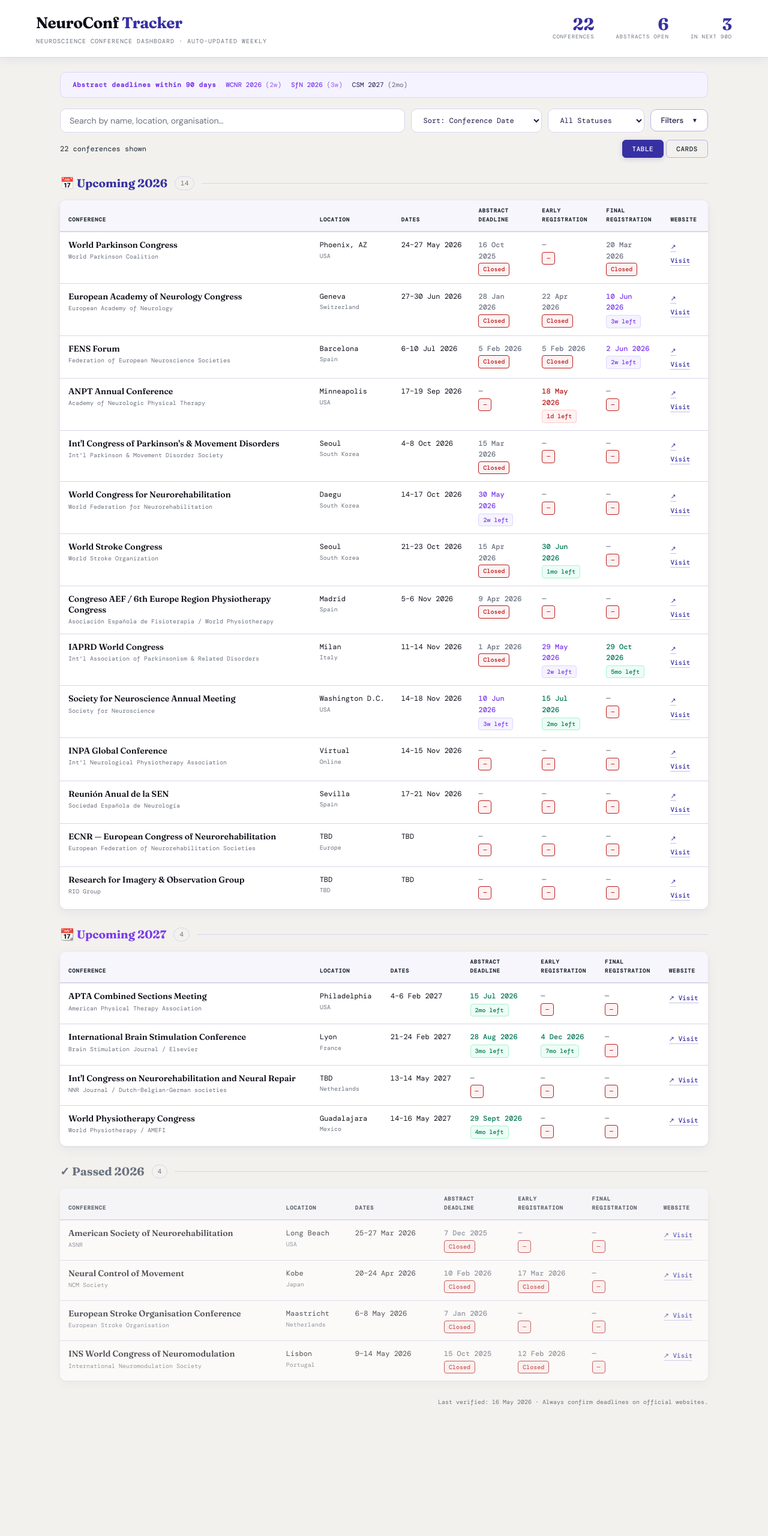
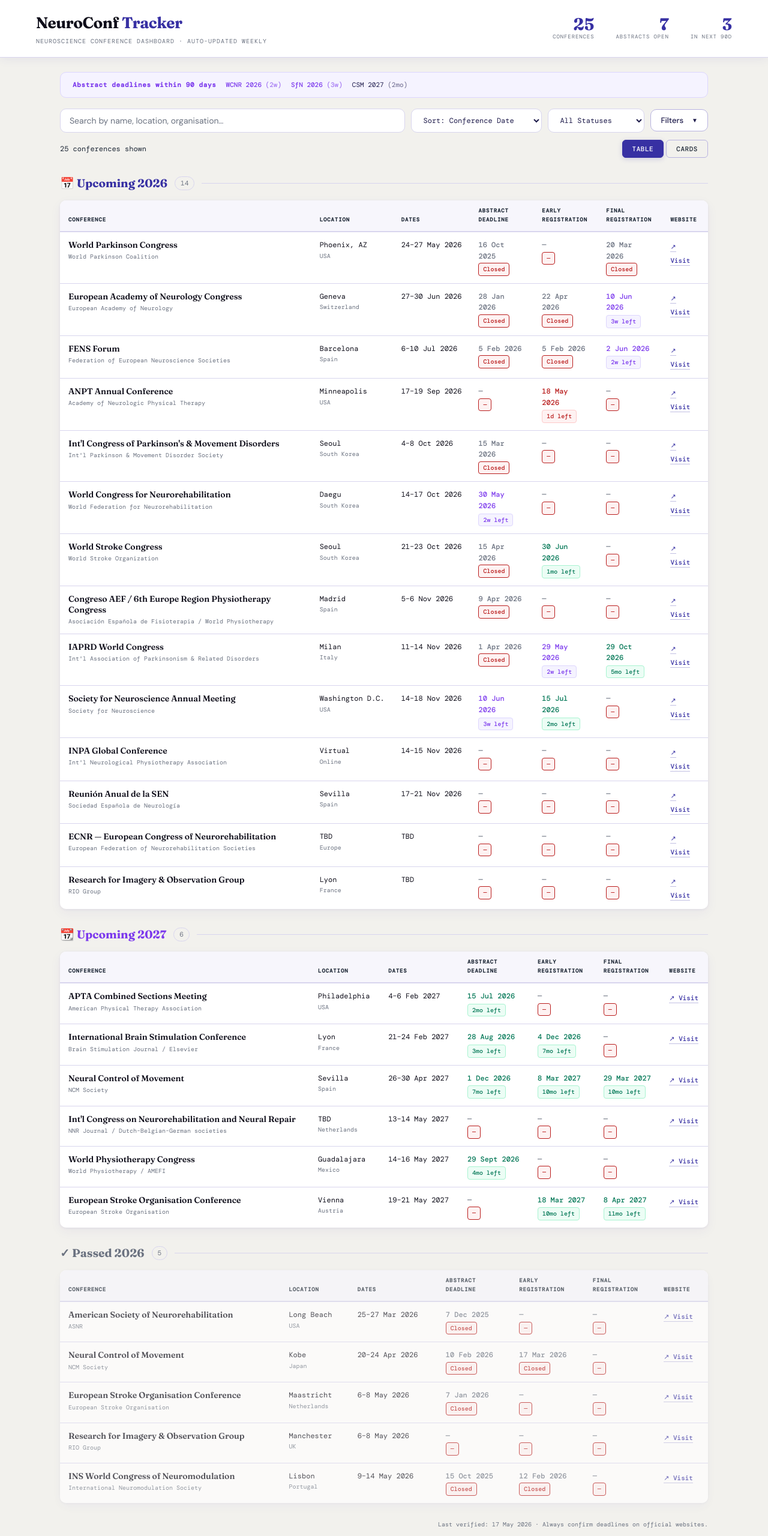
Before and after one commit to mmorenoverdu/neuroconf-tracker, a plain HTML site: page index.html in a window 1280 px wide. Shown: the whole page at 60% size. Before the commit the page ends 2425 px from the top, so only its background shows below. Drawn offline with nearby package versions, Linux system fonts and the light colour scheme.

Commit message:
Add files via upload

```diff
--- a/index.html
+++ b/index.html
@@ -184,7 +184,7 @@
   </div>
 
   <div id="content"></div>
-  <div class="last-updated" id="last-updated">Last verified: 16 May 2026 · Always confirm deadlines on official websites.</div>
+  <div class="last-updated" id="last-updated">Last verified: 17 May 2026 · Always confirm deadlines on official websites.</div>
 </div>
 
 <script>
@@ -193,14 +193,14 @@ const CHANGELOG = [];
 // CHANGELOG_END
 
 const CATEGORIES = [
-  { id:"neuroscience",    label:"Neuroscience (general)",   ids:[4,5,1]              },
+  { id:"neuroscience",    label:"Neuroscience (general)",   ids:[4,5,1,24]           },
   { id:"neurology",       label:"Neurology (general)",      ids:[15,12]              },
   { id:"neurorehab",      label:"Neurorehabilitation",      ids:[3,7,9,10,11,21,19]  },
   { id:"physiotherapy",   label:"Physiotherapy",            ids:[22,23,17,18]        },
   { id:"neuromodulation", label:"Neuromodulation",          ids:[20,8]               },
   { id:"parkinson",       label:"Parkinson's",              ids:[13,14,16]           },
-  { id:"stroke",          label:"Stroke",                   ids:[2,7]                },
-  { id:"imagery",         label:"Imagery / Observation",    ids:[6]                  },
+  { id:"stroke",          label:"Stroke",                   ids:[2,7,25]             },
+  { id:"imagery",         label:"Imagery / Observation",    ids:[6,26]               },
 ];
 
 // DATA_START
@@ -309,12 +309,12 @@ const CONFERENCES = [
 
   { id:19,
     name:"ECNR — European Congress of Neurorehabilitation",
-    short:"ECNR 2026", org:"European Federation of Neurorehabilitation Societies",
+    short:"ECNR 2027", org:"European Federation of Neurorehabilitation Societies",
     city:"TBD", country:"Europe",
     dates:{start:"TBD",end:"TBD"},
     abstractDeadline:"TBD", earlyReg:"TBD", finalReg:"TBD",
     status:"tbd", website:"https://efnr.org/",
-    notes:"2025 edition: Oct 27–28, Torremolinos, Spain. 2026 dates not yet announced by EFNR.", changed:false },
+    notes:"Next edition expected 2027. 2025 edition: Oct 27–28, Torremolinos, Spain. Check EFNR website for 2027 announcement.", changed:false },
 
   // ── PHYSIOTHERAPY ─────────────────────────────────────────────────────────
   { id:22,
@@ -412,12 +412,40 @@ const CONFERENCES = [
   // ── IMAGERY / OBSERVATION ─────────────────────────────────────────────────
   { id:6,
     name:"Research for Imagery & Observation Group",
-    short:"RIO", org:"RIO Group",
-    city:"TBD", country:"TBD",
+    short:"RIO 2026", org:"RIO Group",
+    city:"Manchester", country:"UK",
+    dates:{start:"2026-05-06",end:"2026-05-08"},
+    abstractDeadline:"TBD", earlyReg:"TBD", finalReg:"TBD",
+    status:"closed", website:"https://riogroup.weebly.com/rio-2026-meeting.html",
+    notes:"2026 edition: May 6–8, Manchester, UK. Conference has passed.", changed:false },
+
+  // ── NEW 2027 ENTRIES ──────────────────────────────────────────────────────
+  { id:24,
+    name:"Neural Control of Movement",
+    short:"NCM 2027", org:"NCM Society",
+    city:"Sevilla", country:"Spain",
+    dates:{start:"2027-04-26",end:"2027-04-30"},
+    abstractDeadline:"2026-12-01", earlyReg:"2027-03-08", finalReg:"2027-03-29",
+    status:"open", website:"https://ncm-society.org/2027-meeting/",
+    notes:"36th Annual Meeting. Venue: Meliá Sevilla Hotel. Satellite meeting Apr 24. Oral abstract deadline Dec 1, 2026; poster deadline Feb 22, 2027. Early-bird reg until Mar 8, regular until Mar 29.", changed:false },
+
+  { id:25,
+    name:"European Stroke Organisation Conference",
+    short:"ESOC 2027", org:"European Stroke Organisation",
+    city:"Vienna", country:"Austria",
+    dates:{start:"2027-05-19",end:"2027-05-21"},
+    abstractDeadline:"TBD", earlyReg:"2027-03-18", finalReg:"2027-04-08",
+    status:"tbd", website:"https://eso-stroke.org/esoc2027/",
+    notes:"13th ESOC. 20th anniversary of ESO. Registration opens Nov 2, 2026. Early-bird €580 member / €740 non-member. Trainee from €250. Abstract submission not yet open.", changed:false },
+
+  { id:26,
+    name:"Research for Imagery & Observation Group",
+    short:"RIO 2027", org:"RIO Group",
+    city:"Lyon", country:"France",
     dates:{start:"TBD",end:"TBD"},
     abstractDeadline:"TBD", earlyReg:"TBD", finalReg:"TBD",
     status:"tbd", website:"https://riogroup.weebly.com/",
-    notes:"URL changes per edition (e.g. riogroup.weebly.com/rio-2026-meeting.html). Check base site for current cycle.", changed:false },
+    notes:"2027 edition confirmed in Lyon, France. Dates and abstract deadlines not yet announced.", changed:false },
 ];
 // DATA_END
 
```
